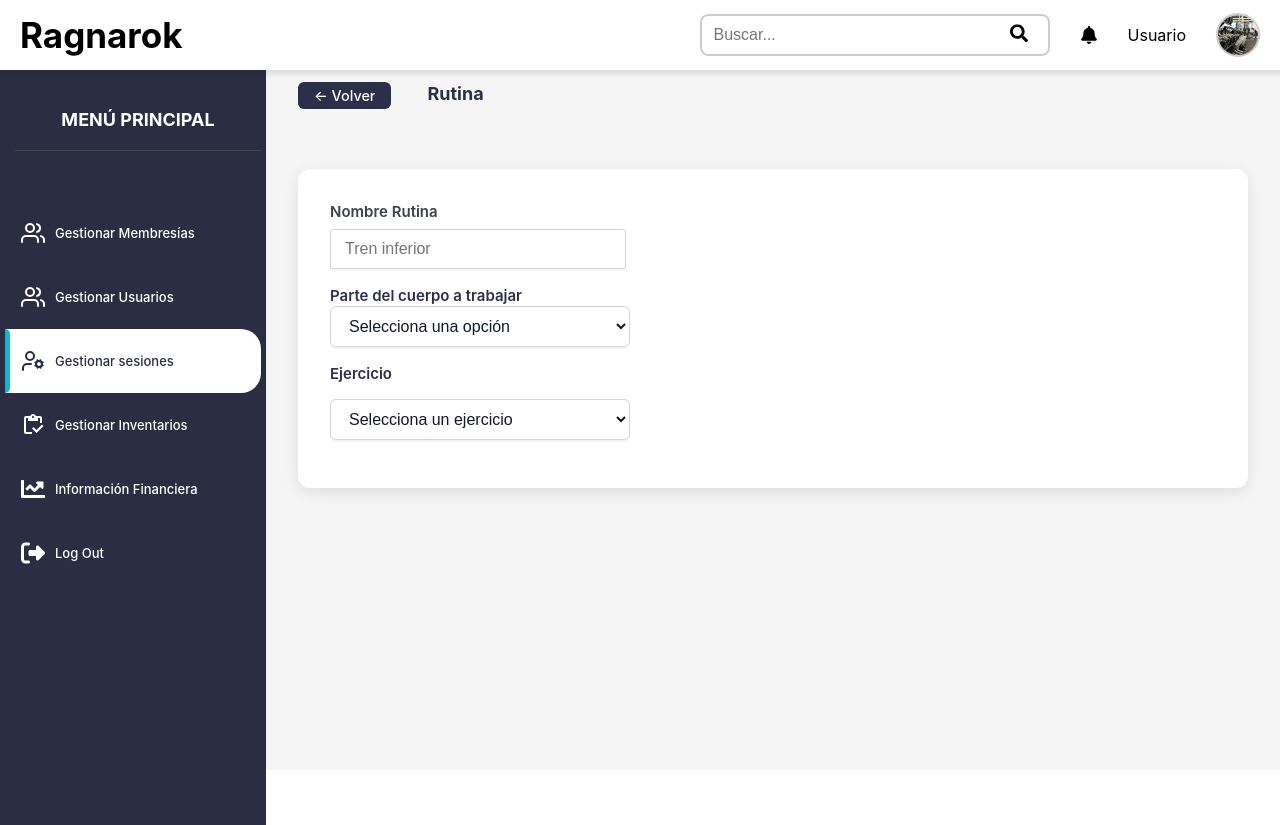
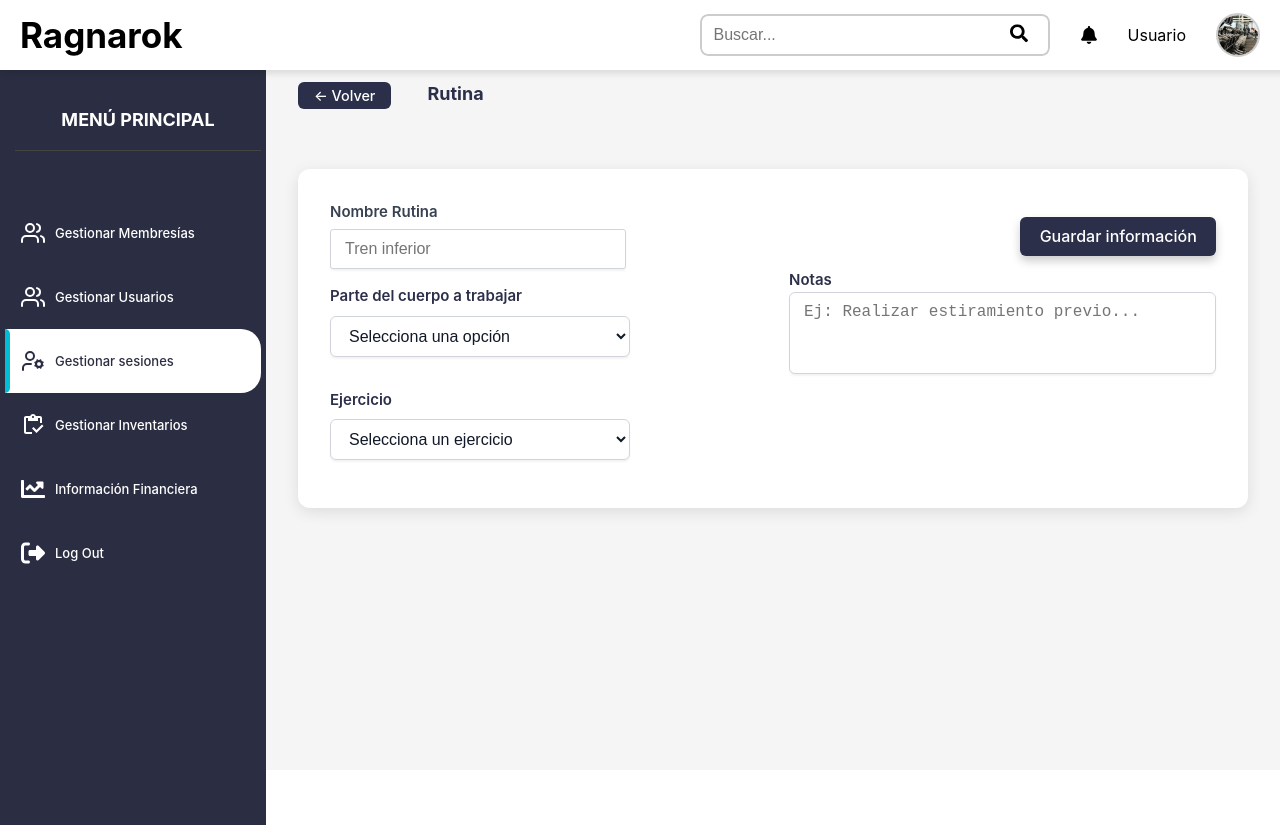
Before and after one commit to brayanfu038/GymRepository, a React (Vite) app in the folder frontend-gym/: page /sesiones in a window 1280 px wide. Built offline with nearby package versions, Linux system fonts and the light colour scheme.

Commit message:
interfaz Rutina

```diff
--- a/frontend-gym/src/Components/Pages/sesiones/DashboardRutinas.css
+++ b/frontend-gym/src/Components/Pages/sesiones/DashboardRutinas.css
@@ -144,6 +144,7 @@ label[for="parteCuerpo"] {
   margin-bottom: -10px;
   font-size: 15px;
   margin-top: 1rem;
+  margin-bottom: 0px;
 }
 
 
@@ -170,6 +171,70 @@ label[for="ejercicio"] {
   display: block;
   font-weight: 600;
   color: #2c2f4a;
-  margin-bottom: 6px;
+  margin-bottom: 0px;
   font-size: 15px;
 }
+
+
+
+.guardar-btn {
+  background-color: #2c2f4a;
+  color: white;
+  padding: 0.6rem 1.2rem;
+  border: none;
+  border-radius: 6px;
+  font-size: 1rem;
+  cursor: pointer;
+  box-shadow: 0 5px 10px rgba(0, 0, 0, 0.2);
+  transition: background-color 0.2s ease;
+}
+
+.guardar-btn:hover {
+  background-color: #3245ed;
+}
+
+.fila-flex {
+  display: flex;
+  gap: 2rem;
+  flex-wrap: wrap;
+  margin-bottom: 1rem;
+}
+
+.fila-flex .fila-form {
+  flex: 1;
+  min-width: 280px;
+}
+
+.notas-form .textarea-notas {
+  width: 30%px;
+  height: 1px; /* igual al input/select */
+  padding: 10px 14px;
+  background-color: white;
+  color: #111827;
+  border: 1px solid #d1d5db;
+  border-radius: 6px;
+  font-size: 16px;
+  box-shadow: 0 2px 2px rgba(0, 0, 0, 0.05);
+  resize: none; /* evita que el usuario lo agrande */
+  transition: border 0.2s ease, box-shadow 0.2s ease;
+}
+
+.notas-form .textarea-notas:focus {
+  outline: none;
+  border-color: #6366f1;
+  box-shadow: 0 0 0 2px rgba(99, 102, 241, 0.3);
+}
+
+
+label[for="notas"] {
+  display: block;
+  font-weight: 600;
+  color: #2c2f4a;
+  margin-bottom: 0px;
+  font-size: 15px;
+}
+
+.notas-form {
+  height: 10px; /* ajusta si quieres menos */
+  justify-content: flex-start;
+}
--- a/frontend-gym/src/Components/Pages/sesiones/DashboardRutinas.tsx
+++ b/frontend-gym/src/Components/Pages/sesiones/DashboardRutinas.tsx
@@ -21,7 +21,6 @@ const DashboardRutinas: React.FC = () => {
   });
 
   const agregarEjercicio = () => {
-    // Esto puede eliminarse si ya no vas a usar ejercicios
     console.log('Ejercicio agregado (simulado)', nuevoEjercicio);
     setNuevoEjercicio({ id: '', nombre: '', descripcion: '', sets: 0, repeticiones: 0 });
   };
@@ -45,9 +44,15 @@ const DashboardRutinas: React.FC = () => {
             <button className="volver-btn" onClick={() => navigate(-1)}>← Volver</button>
             <h1>Rutina</h1>
           </div>
+
           <div className="formulario-rutina">
+            <div className="guardar-boton-wrapper">
+              <button className="guardar-btn" onClick={guardarRutina}>
+                Guardar información
+              </button>
+            </div>
+
             <div className="mb-4">
-
               <label htmlFor="nombreRutina" className="block text-sm font-medium text-gray-700">
                 Nombre Rutina
               </label>
@@ -56,9 +61,13 @@ const DashboardRutinas: React.FC = () => {
                 id="nombreRutina"
                 name="nombreRutina"
                 placeholder="Tren inferior"
+                value={nombreRutina}
+                onChange={(e) => setNombreRutina(e.target.value)}
                 className="mt-1 block w-full p-2 border border-gray-300 rounded-md shadow-sm focus:outline-none focus:ring-2 focus:ring-indigo-500"
               />
             </div>
+
+            <div className="fila-flex">
               <div className="fila-form">
                 <label htmlFor="parteCuerpo">Parte del cuerpo a trabajar</label>
                 <select
@@ -76,6 +85,17 @@ const DashboardRutinas: React.FC = () => {
                 </select>
               </div>
 
+              <div className="fila-form notas-form">
+                <label htmlFor="notas">Notas</label>
+                <textarea
+                  id="notas"
+                  value={notas}
+                  onChange={(e) => setNotas(e.target.value)}
+                  placeholder="Ej: Realizar estiramiento previo..."
+                  className="textarea-notas"
+                ></textarea>
+              </div>
+            </div>
             <div className="fila-form">
               <label htmlFor="ejercicio">Ejercicio</label>
               <select
```
Lines whose indentation alone changed are shown as unchanged.
